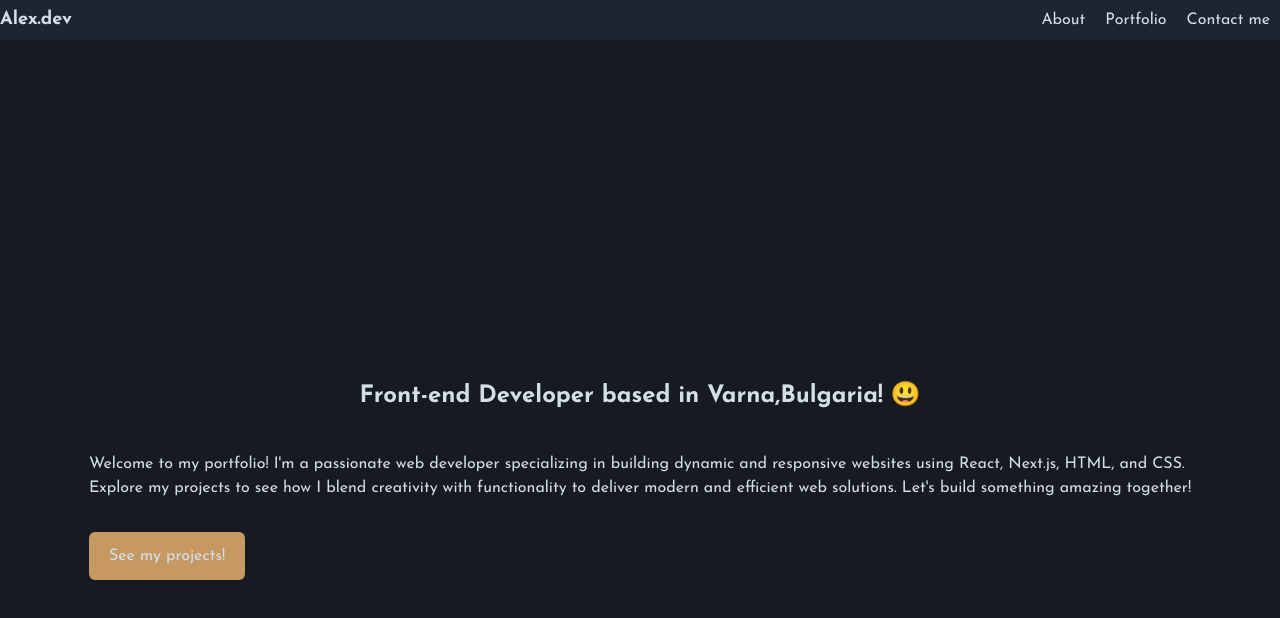
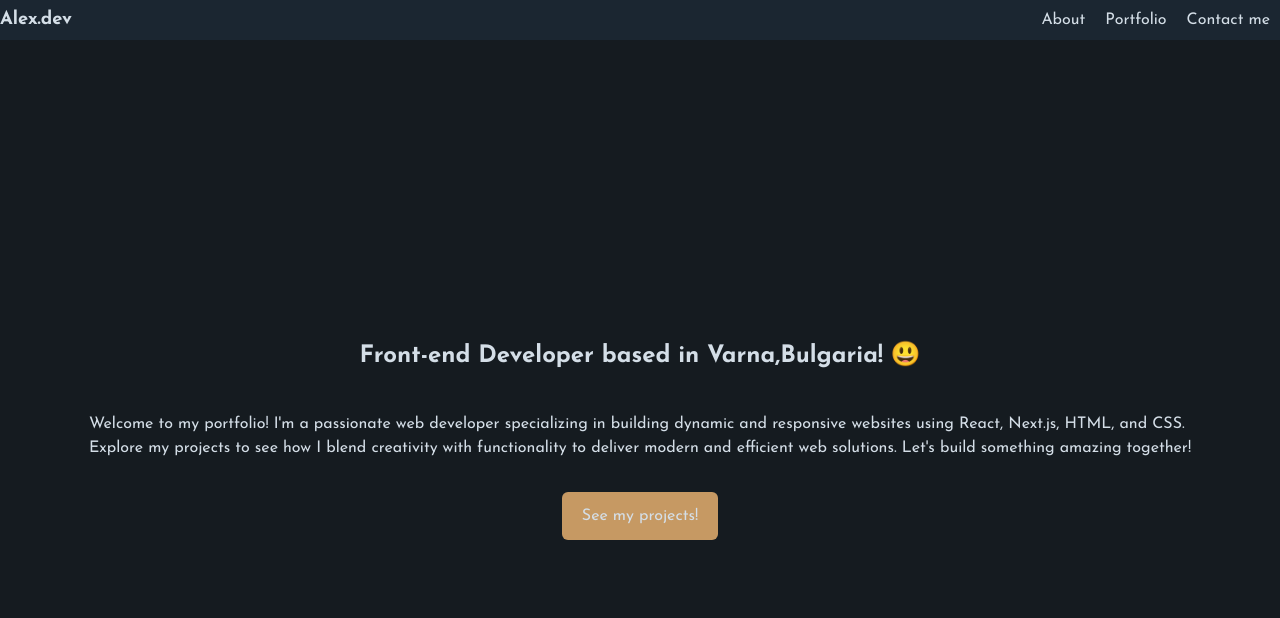
Before and after one commit to FireWolf240Playz/portfolio-website-v2, a Next.js app: page /about in a window 1280 px wide. Shown: the top 618 px of the page. Built offline with nearby package versions, Linux system fonts and the light colour scheme.

Commit message:
Fixed some bugs

```diff
--- a/app/about/page.js
+++ b/app/about/page.js
@@ -1,12 +1,11 @@
 import Button from "../_components/Button";
-
 import AboutText from "../_components/AboutText";
 
 function Page() {
   return (
     <div className="flex bg-primary-800 px-8  items-center justify-around min-h-screen">
-      <div className="mt-[5rem] max-600:flex max-600:flex-col">
-        <p className="text-primary-100  mb-10 text-center font-bold text-2xl">
+      <div className="max-600:flex max-600:flex-col flex flex-col ">
+        <p className="text-primary-100 mb-10 text-center font-bold text-2xl">
           Front-end Developer based in Varna,Bulgaria! 😃
         </p>
         <AboutText />
```
Also changed, not shown: app/_hooks/useWidth.js (deleted), public/logo.jpg (deleted).
